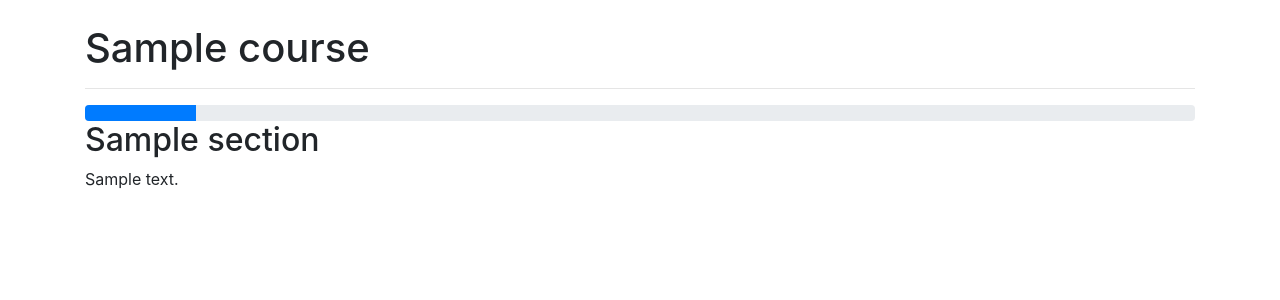
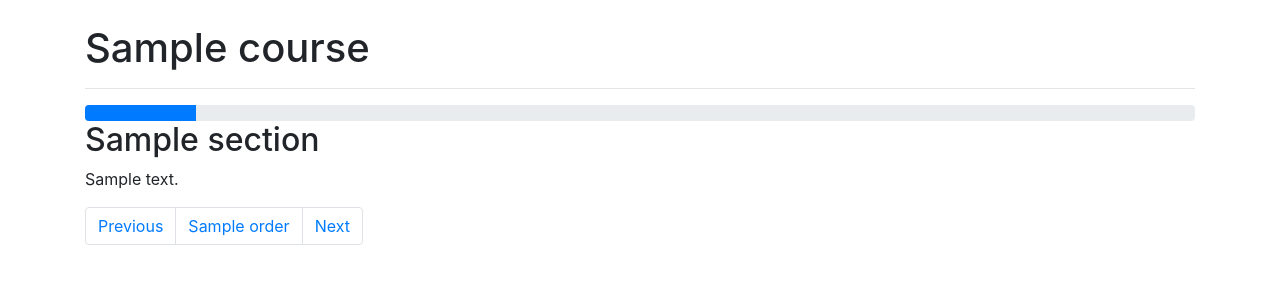
Before and after one commit to JorgeFrias/ClassOnV2, a Flask app: template BackEnd/Server/templates/assigment.html in a window 1280 px wide. Shown: the part 56-356 px from the top of the page. Run offline with Flask 2, Linux system fonts and the light colour scheme; the template is opened without the code that fills it: most values are stand-ins (such as "Sample title", 1, 10 or a date in 2020); some libraries are stand-ins or nearby versions.

Commit message:
avanzando en paginación.

```diff
--- a/BackEnd/Server/app.py
+++ b/BackEnd/Server/app.py
@@ -95,7 +95,7 @@ def login():
                 # Passed verification
                 session['logged_in'] = True
                 session['nia'] = nia
-                session['progress'] = 0
+                session['progress'] = 1
 
                 flash('You are now logged in', 'success')
                 # $$$$ video minuto 15:49
@@ -183,7 +183,7 @@ def Assigment():
             'assigment.html',
             assigment=assigment_global,
             progress=progress,
-            section=assigment_global.sections_dict()[progress]
+            section=assigment_global.sections_dict()[   progress]
         )
 
     ## Por debajo popó del programa anterior, pero vale de ejemplo
--- a/BackEnd/Server/dataStructures.py
+++ b/BackEnd/Server/dataStructures.py
@@ -96,13 +96,13 @@ class Course:
 class Section:
     'Defines a section of an Assigment'
     name = ''
-    assigmentOrder = 0
+    order = 0
     text = ''
 
     def __init__(self, name, orderInAssigment, sectionText):
         self.name = name
         if (orderInAssigment > 0):
-            self.assigmentOrder = orderInAssigment
+            self.order = orderInAssigment
         else:
             raise ValueError('orderInAssigment must be bigger than zero')
         self.text = sectionText
--- a/BackEnd/Server/templates/assigment.html
+++ b/BackEnd/Server/templates/assigment.html
@@ -11,4 +11,30 @@
     <p>
         {{ section.text }}
     </p>
+
+    <ul class="pagination">
+        <!--Previous page-->
+        {% if (progress - 1) < 1 %}
+            <li class="page-item disabled"><a class="page-link" href="assigment/{{ progress - 1 }}">Previous</a></li>
+        {% else %}
+            <li class="page-item"><a class="page-link" href="assigment/{{ progress - 1 }}">Previous</a></li>
+        {% endif %}
+
+        <!--Middle pages-->
+        {% for section in assigment.sections_dict() %}
+            {% if section.order == (progress + 1) %}
+                <li class="page-item active"><a class="page-link" href="assigment/{{ section.order }}">{{ section.order }}</a></li>
+            {% else %}
+                <li class="page-item"><a class="page-link" href="assigment/{{ section.order }}">{{ section.order }}</a></li>
+            {% endif %}
+        {% endfor %}
+
+        <!--Next page-->
+        {% if (progress + 1) > assigment.sections_dict()|length %}
+            <li class="page-item disable"><a class="page-link" href="assigment/{{ progress + 1 }}">Next</a></li>
+        {% else %}
+            <li class="page-item"><a class="page-link" href="assigment/{{ progress + 1 }}">Next</a></li>
+        {% endif %}
+    </ul>
+
 {% endblock %}
```
